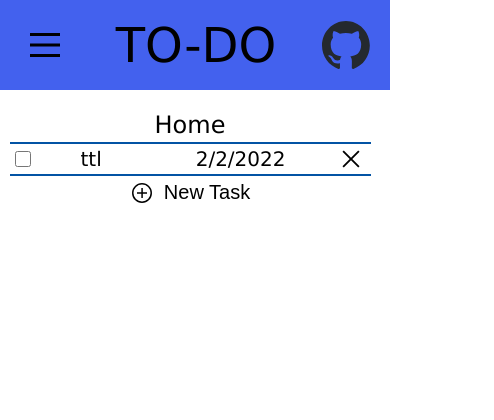
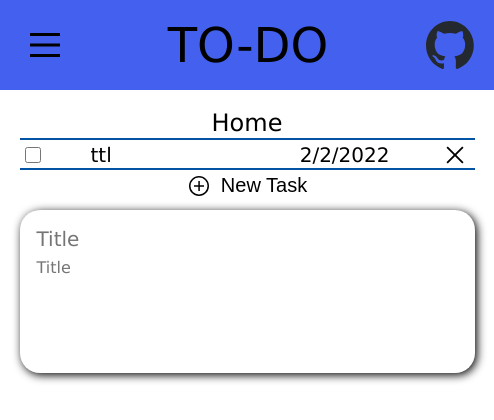
Before and after one commit to Arsalan56/todo-list, a website built with webpack: page dist/index.html in a window 390 px wide. Shown: the whole page, 494 px wide, since content can reach past the window. Built offline with nearby package versions, Linux system fonts and the light colour scheme.

Commit message:
Create simple new task form

```diff
--- /dev/null
+++ b/src/events.js
@@ -0,0 +1,69 @@
+/* eslint-disable no-param-reassign */
+
+export default (() => {
+    const sidebar = document.querySelector('.sidebar');
+    const sidettl = document.querySelector('.sidebar > p');
+    const menu = document.querySelector('.menu');
+    const lis = document.querySelectorAll('.projects > li');
+    const newproj = document.querySelector('.newproj');
+    const cover = document.querySelector('.cover');
+
+    const MenuAnimation = () => {
+        menu.classList.toggle('opened');
+        menu.setAttribute('aria-expanded', menu.classList.contains('opened'));
+    };
+
+    const BarCheck = () => {
+        const items = document.querySelectorAll('.cont > div');
+        if (window.innerWidth >= 900) {
+            if (sidebar.hasAttribute('style')) {
+                sidebar.removeAttribute('style');
+                sidettl.removeAttribute('style');
+                lis.forEach((li) => li.removeAttribute('style'));
+                items.forEach((item) => item.removeAttribute('style'));
+            }
+
+            if (!sidebar.classList.contains('sb-active')) {
+                sidebar.classList.toggle('sb-active');
+                MenuAnimation();
+            }
+        } else {
+            if (sidebar.classList.contains('sb-active')) {
+                sidebar.classList.toggle('sb-active');
+                MenuAnimation();
+            }
+            lis.forEach((li) => {
+                li.style['margin-left'] = '0px';
+            });
+            sidettl.style['align-self'] = 'center';
+            sidebar.style.width = '100%';
+            sidebar.style.textAlign = 'center';
+            sidebar.style['font-size'] = '2em';
+            items.forEach((item) => {
+                item.style.width = '100%';
+            });
+        }
+    };
+
+    BarCheck();
+    window.addEventListener('resize', BarCheck);
+
+    menu.addEventListener('click', () => {
+        sidebar.classList.toggle('sb-active');
+        const items = document.querySelectorAll('.cont > div');
+        if (window.innerWidth >= 900) {
+            if (!sidebar.classList.contains('sb-active')) {
+                items.forEach((item) => {
+                    item.style.width = '100%';
+                });
+            } else if (sidebar.classList.contains('sb-active')) {
+                items.forEach((item) => {
+                    item.removeAttribute('style');
+                });
+            }
+        }
+    });
+    newproj.addEventListener('click', () => {
+        console.log('new proj');
+    });
+})();
--- a/src/index.js
+++ b/src/index.js
@@ -1,78 +1,5 @@
-/* eslint-disable no-param-reassign */
+import './events';
 import './style.css';
 import './add.svg';
 import './github-icon.svg';
 import './close.svg';
-
-// Sidebar animations
-(() => {
-    const sidebar = document.querySelector('.sidebar');
-    const sidettl = document.querySelector('.sidebar > p');
-    const menu = document.querySelector('.menu');
-    const lis = document.querySelectorAll('.projects > li');
-    const newproj = document.querySelector('.newproj');
-    const cover = document.querySelector('.cover');
-    const close = document.querySelector('.form-cont > img');
-
-    const MenuAnimation = () => {
-        menu.classList.toggle('opened');
-        menu.setAttribute('aria-expanded', menu.classList.contains('opened'));
-    };
-
-    const BarCheck = () => {
-        const items = document.querySelectorAll('.cont > div');
-        if (window.innerWidth >= 900) {
-            if (sidebar.hasAttribute('style')) {
-                sidebar.removeAttribute('style');
-                sidettl.removeAttribute('style');
-                lis.forEach((li) => li.removeAttribute('style'));
-                items.forEach((item) => item.removeAttribute('style'));
-            }
-
-            if (!sidebar.classList.contains('sb-active')) {
-                sidebar.classList.toggle('sb-active');
-                MenuAnimation();
-            }
-        } else {
-            if (sidebar.classList.contains('sb-active')) {
-                sidebar.classList.toggle('sb-active');
-                MenuAnimation();
-            }
-            lis.forEach((li) => {
-                li.style['margin-left'] = '0px';
-            });
-            sidettl.style['align-self'] = 'center';
-            sidebar.style.width = '100%';
-            sidebar.style.textAlign = 'center';
-            sidebar.style['font-size'] = '2em';
-            items.forEach((item) => {
-                item.style.width = '100%';
-            });
-        }
-    };
-
-    BarCheck();
-    window.addEventListener('resize', BarCheck);
-
-    menu.addEventListener('click', () => {
-        sidebar.classList.toggle('sb-active');
-        const items = document.querySelectorAll('.cont > div');
-        if (window.innerWidth >= 900) {
-            if (!sidebar.classList.contains('sb-active')) {
-                items.forEach((item) => {
-                    item.style.width = '100%';
-                });
-            } else if (sidebar.classList.contains('sb-active')) {
-                items.forEach((item) => {
-                    item.removeAttribute('style');
-                });
-            }
-        }
-    });
-    newproj.addEventListener('click', () => {
-        cover.style.visibility = 'visible';
-    });
-    close.addEventListener('click', () => {
-        cover.style.visibility = 'hidden';
-    });
-})();
--- a/src/style.css
+++ b/src/style.css
@@ -308,8 +308,6 @@ a {
     width: 100%;
 }
 
-/* Form styling */
-
 .cover {
     position: fixed;
     top: 0;
@@ -324,32 +322,6 @@ a {
     backdrop-filter: blur(4px);
     visibility: hidden;
 }
-
-.form-cont {
-    padding: 20px;
-    box-sizing: border-box;
-    background: white;
-    width: 70%;
-    height: 500px;
-    display: grid;
-    grid-template-columns: 1fr min-content;
-    box-shadow: 2px 2px 20px;
-    border-radius: 25px;
-}
-
-.form-cont > img {
-    cursor: pointer;
-}
-
-.form-cont > form {
-    display: flex;
-
-    flex-direction: column;
-    border: 2px solid red;
-    align-content: center;
-}
-
-/* Main styling */
 
 .cont {
     --color-2: #0353a4;
@@ -369,11 +341,14 @@ a {
     transition: 0.3s;
     padding: 0px 5px;
     border-bottom: 2px solid var(--color-2);
+    cursor: pointer;
+    box-sizing: border-box;
 }
 
 .item > input {
     width: 16px;
     margin: 0px;
+    cursor: pointer;
 }
 
 .item > img {
@@ -396,7 +371,7 @@ a {
     padding-bottom: 2px;
 }
 
-.cont button {
+.cont > .newtask > button {
     background: none;
     border: 0px;
     display: flex;
@@ -405,12 +380,49 @@ a {
     gap: 10px;
     width: 100%;
     justify-content: center;
+    cursor: pointer;
 }
 
-.cont > div:last-of-type {
+.cont > .newtask {
     display: flex;
     align-items: center;
     justify-content: center;
     border-bottom: none;
     padding-top: 2px;
 }
+
+.cont > .form-cont {
+    margin-top: 10px;
+    height: min-content;
+    border: 0px;
+    box-shadow: 2px 2px 10px;
+    border-radius: 20px;
+    display: flex;
+    flex-wrap: wrap;
+    padding: 15px;
+    box-sizing: border-box;
+    cursor: default;
+}
+
+.form-cont {
+    background: none;
+    border: 0px;
+}
+
+textarea {
+    border: none;
+    overflow: auto;
+    outline: none;
+
+    -webkit-box-shadow: none;
+    -moz-box-shadow: none;
+    box-shadow: none;
+
+    resize: none;
+    font-family: inherit;
+    font-size: 1em;
+}
+
+.input-desc {
+    font-size: 0.8em;
+}
```
Also changed, not shown: dist/index.html, dist/main.js.
